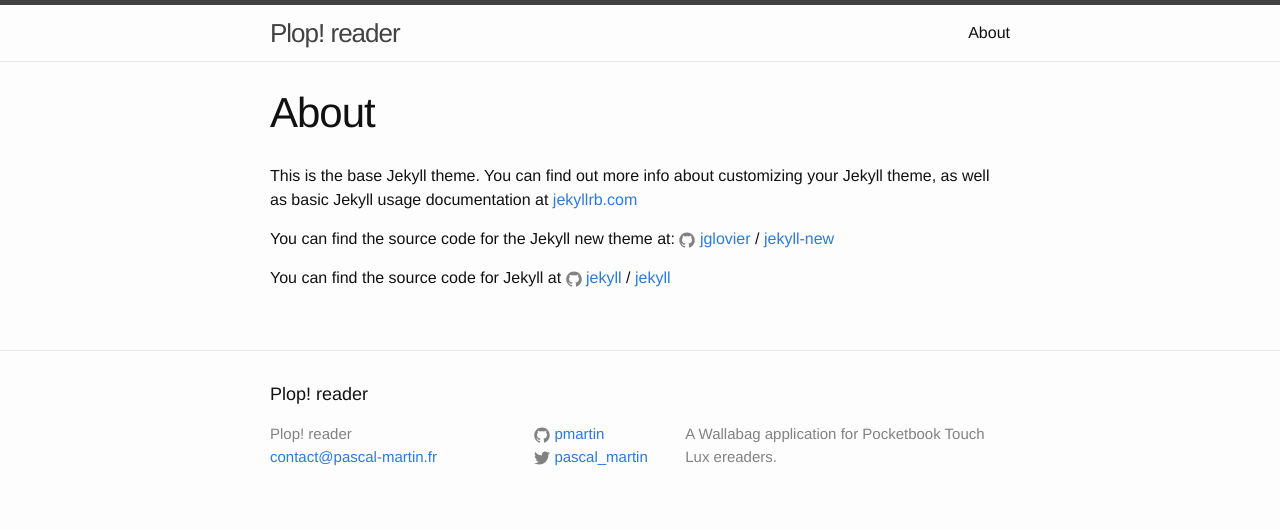
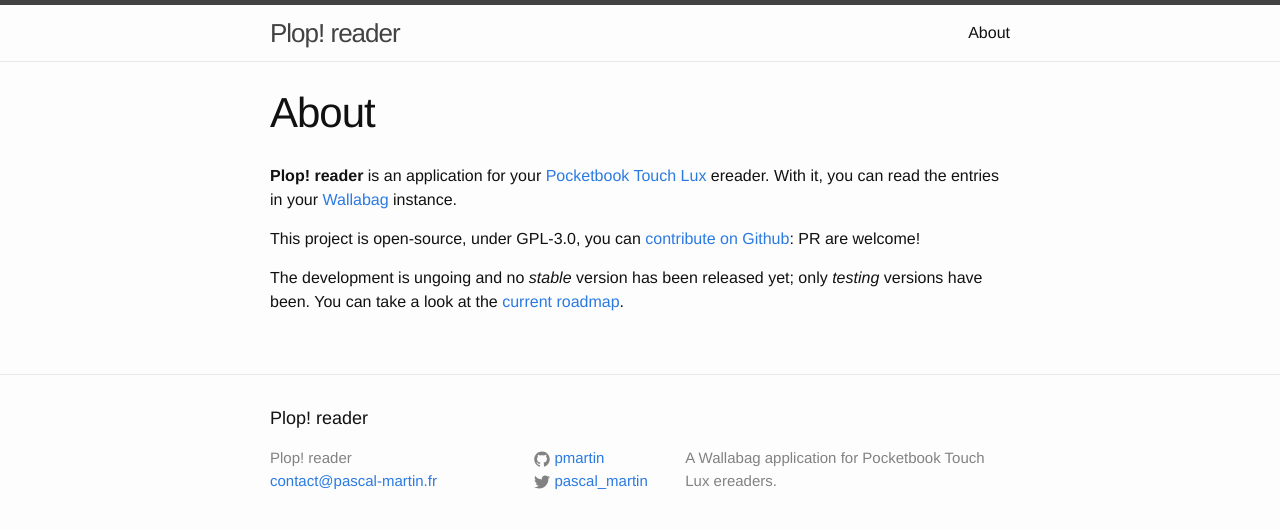
Before and after one commit to pmartin/plop-reader, a Jekyll site: the page built from docs/about.md, in a window 1280 px wide. Shown: the top 529 px of the page. Built offline with Jekyll 4.4.1, drawn with Linux system fonts in a browser that asks for light colours.

Commit message:
Site: about page

```diff
--- a/docs/about.md
+++ b/docs/about.md
@@ -4,12 +4,8 @@
 permalink: /about/
 ---
 
-This is the base Jekyll theme. You can find out more info about customizing your Jekyll theme, as well as basic Jekyll usage documentation at [jekyllrb.com](http://jekyllrb.com/)
+**Plop! reader** is an application for your [Pocketbook Touch Lux](http://www.pocketbook-int.com/fr/products/pocketbook-touch-lux-3) ereader. With it, you can read the entries in your [Wallabag](https://www.wallabag.org/) instance.
 
-You can find the source code for the Jekyll new theme at:
-{% include icon-github.html username="jglovier" %} /
-[jekyll-new](https://github.com/jglovier/jekyll-new)
+This project is open-source, under GPL-3.0, you can [contribute on Github](https://github.com/pmartin/plop-reader): PR are welcome!
 
-You can find the source code for Jekyll at
-{% include icon-github.html username="jekyll" %} /
-[jekyll](https://github.com/jekyll/jekyll)
+The development is ungoing and no *stable* version has been released yet; only *testing* versions have been. You can take a look at the [current roadmap](/2016/09/23/roadmap-september-2016.html).
```
